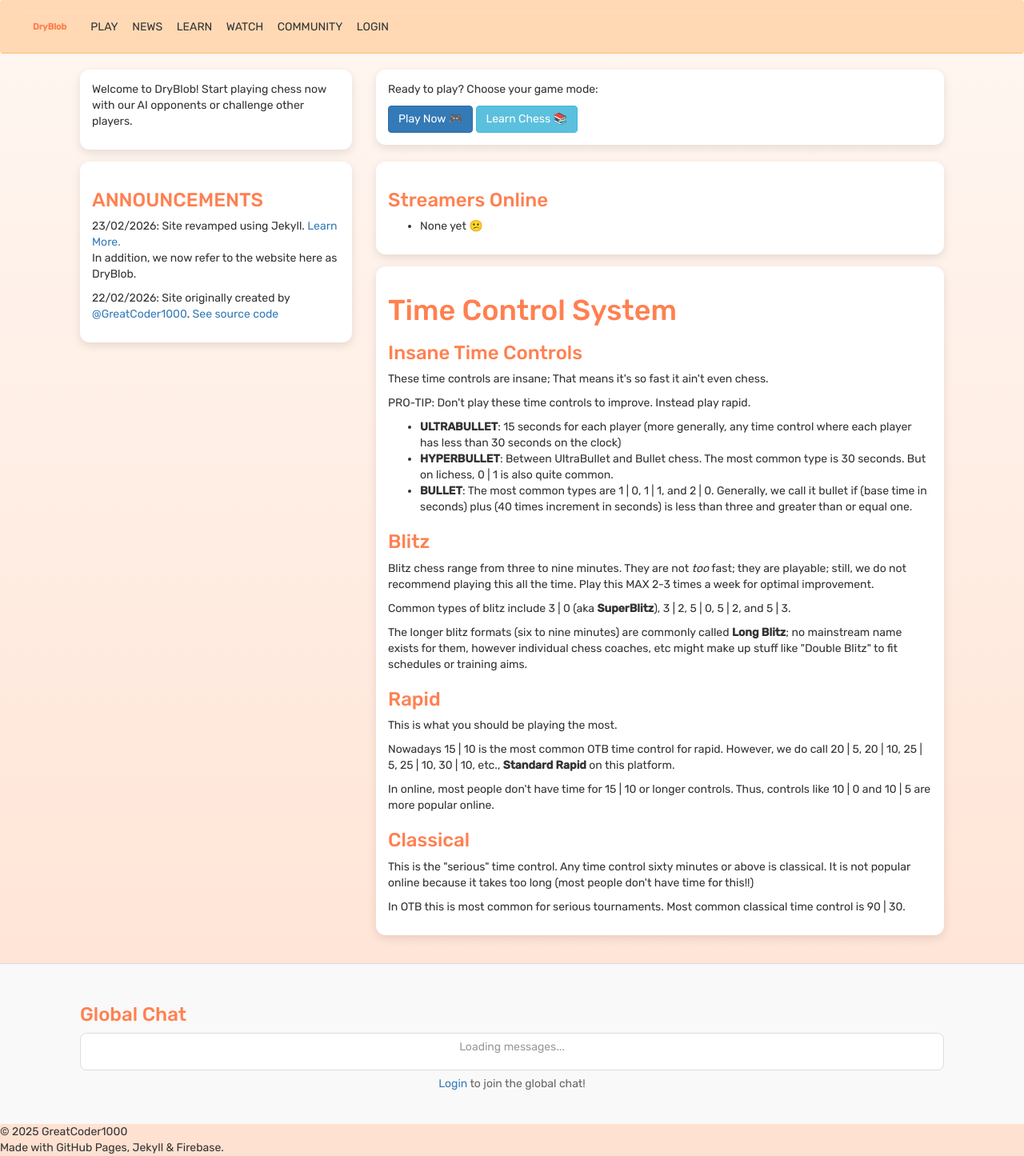
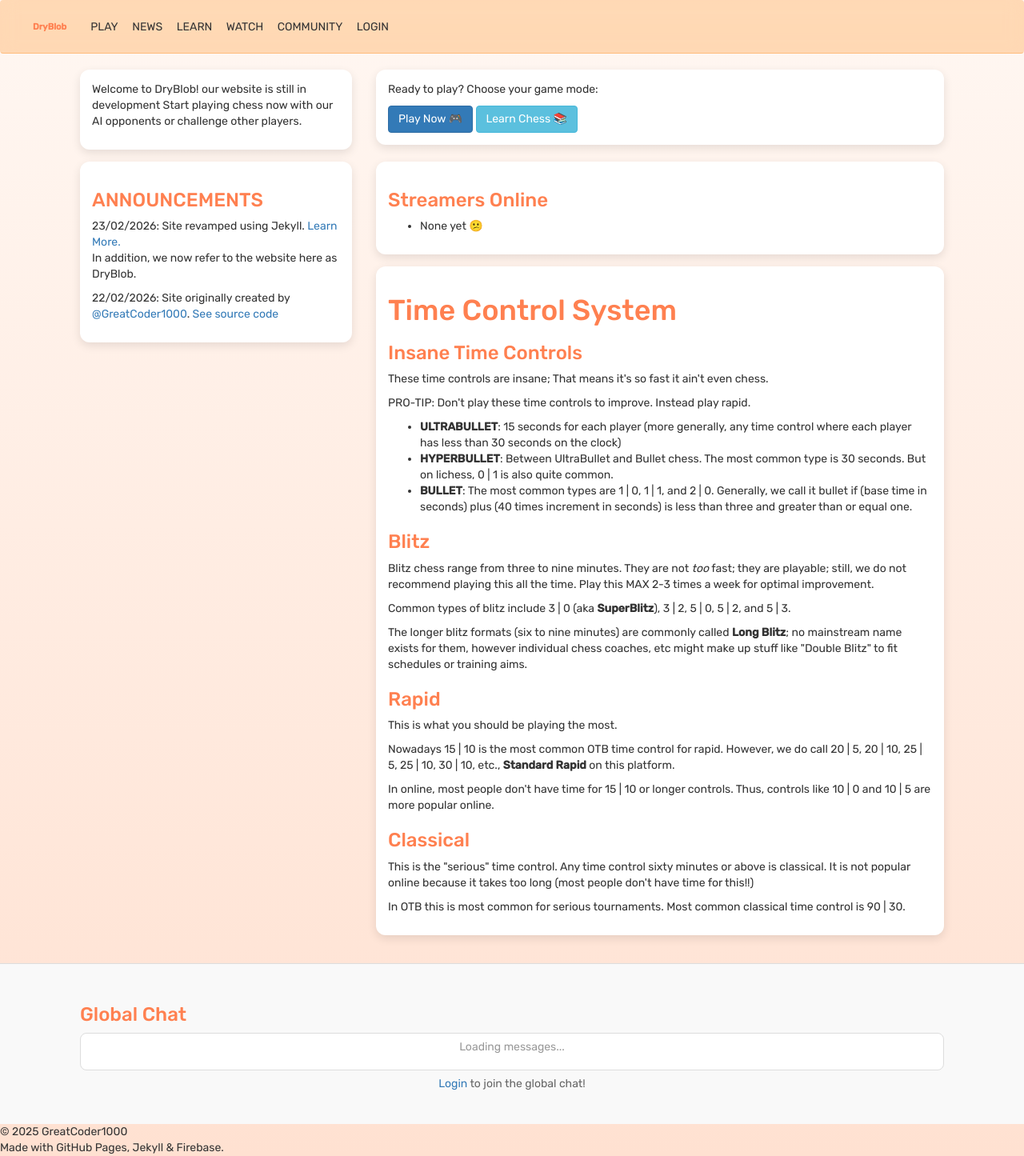
Before and after one commit to GreatCoder1000/drychess, a Jekyll site: the page built from index.html, in a window 1280 px wide. Shown: the whole page at 80% size. Built offline with Jekyll 4.4.1, drawn with Linux system fonts in a browser that asks for light colours; comment, search, counter and statistics services are not loaded.

Commit message:
Update index.html

```diff
--- a/index.html
+++ b/index.html
@@ -8,7 +8,9 @@ title: Home
         <div class="col-md-4">
             <div class="card">
                 <p>
-                    Welcome to DryBlob! Start playing chess now with our AI opponents or challenge other players.
+                    Welcome to DryBlob!
+                    our website is still in development
+                    Start playing chess now with our AI opponents or challenge other players.
                 </p>
             </div>
         </div>
```
